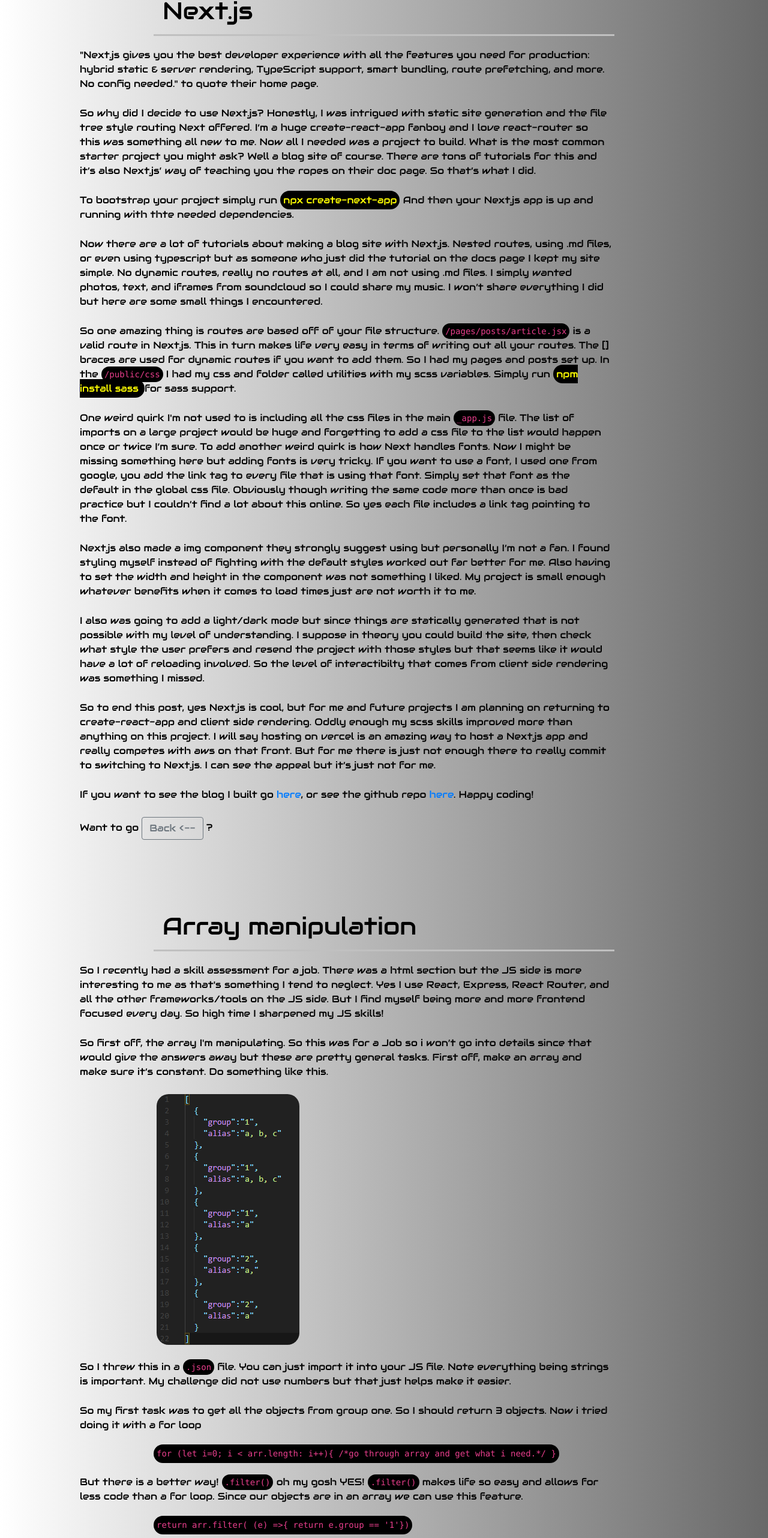
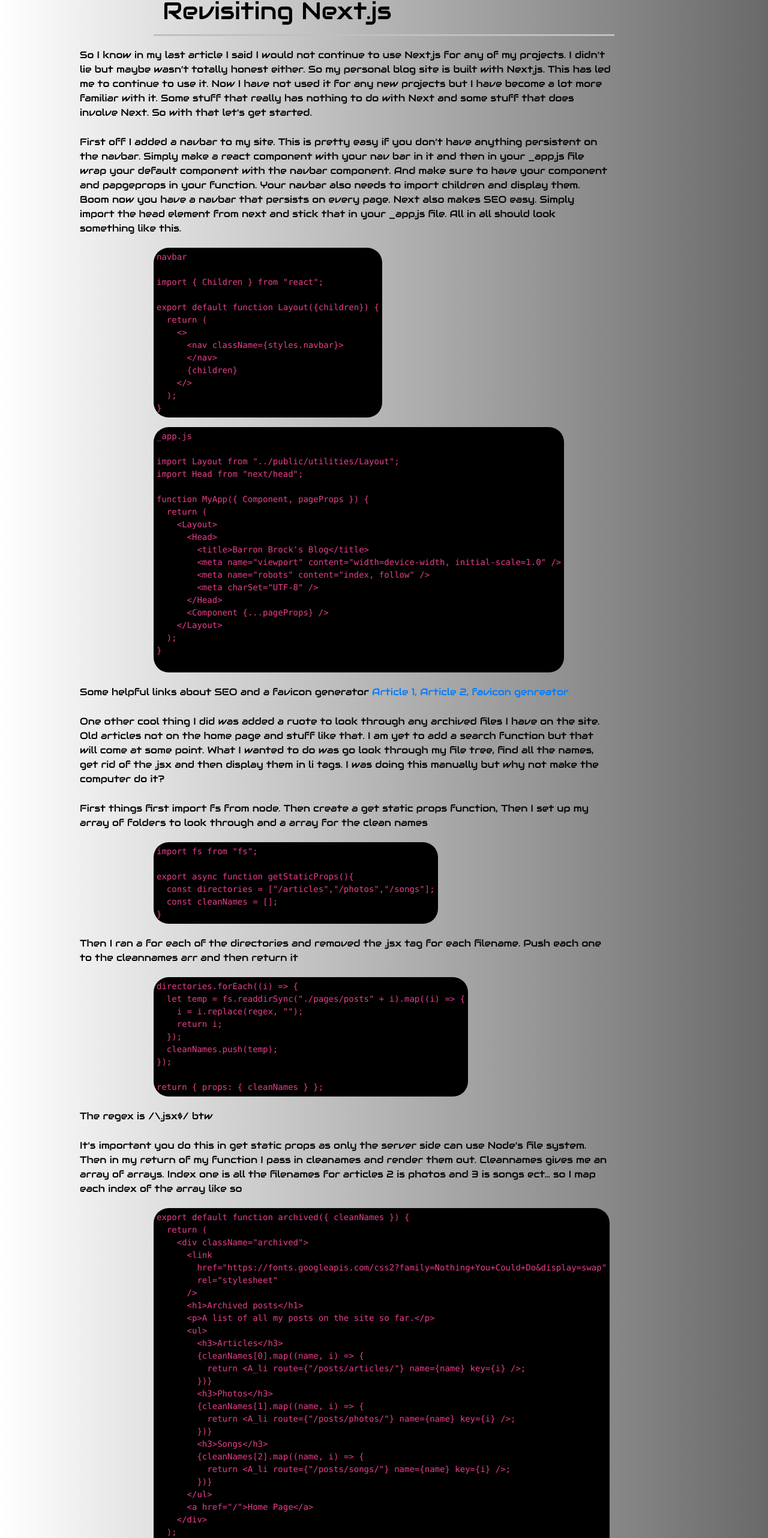
Before and after one commit to bmansk8/portfolio, a React (Create React App) app: page /blog in a window 1280 px wide. Shown: the part 212-2776 px from the top of the page at 60% size. Built offline with nearby package versions, Linux system fonts and the light colour scheme.

Commit message:
added article
added a next js article

```diff
--- a/src/Components/Blog.jsx
+++ b/src/Components/Blog.jsx
@@ -11,6 +11,234 @@
       {/*
     <pre><code></code></pre> are the way to go for sure.
     */}
+
+      <div id='article 5'>
+        <h1>Revisiting Next.js</h1>
+        <p>
+          So I know in my last article I said I would not continue to use
+          Next.js for any of my projects. I didn’t lie but maybe wasn’t totally
+          honest either. So my personal blog site is built with Next.js. This
+          has led me to continue to use it. Now I have not used it for any new
+          projects but I have become a lot more familiar with it. Some stuff
+          that really has nothing to do with Next and some stuff that does
+          involve Next. So with that let&apos;s get started.
+        </p>
+
+        <p>
+          First off I added a navbar to my site. This is pretty easy if you
+          don’t have anything persistent on the navbar. Simply make a react
+          component with your nav bar in it and then in your _app.js file wrap
+          your default component with the navbar component. And make sure to
+          have your component and papgeprops in your function. Your navbar also
+          needs to import children and display them. Boom now you have a navbar
+          that persists on every page. Next also makes SEO easy. Simply import
+          the head element from next and stick that in your _app.js file. All in
+          all should look something like this.
+        </p>
+
+        <pre className='code'>
+          <code>
+            {`navbar
+
+import { Children } from "react";
+
+export default function Layout({children}) {
+  return (
+    <>
+      <nav className={styles.navbar}>
+      </nav>
+      {children}
+    </>
+  );
+}
+`}
+          </code>
+        </pre>
+
+        <pre className='code'>
+          <code>
+            {`_app.js
+
+import Layout from "../public/utilities/Layout";
+import Head from "next/head";
+
+function MyApp({ Component, pageProps }) {
+  return (
+    <Layout>
+      <Head>
+        <title>Barron Brock's Blog</title>
+        <meta name="viewport" content="width=device-width, initial-scale=1.0" />
+        <meta name="robots" content="index, follow" />
+        <meta charSet="UTF-8" />
+      </Head>
+      <Component {...pageProps} />
+    </Layout>
+  );
+}
+        `}
+          </code>
+        </pre>
+
+        <p>
+          Some helpful links about SEO and a favicon generator{" "}
+          <a
+            rel='noopener noreferrer'
+            target='_blank'
+            href='https://blog.logrocket.com/how-next-js-can-help-improve-seo/'
+          >
+            Article 1,{" "}
+          </a>
+          <a
+            rel='noopener noreferrer'
+            target='_blank'
+            href='https://ahrefs.com/blog/seo-meta-tags/'
+          >
+            {" "}
+            Article 2,{" "}
+          </a>
+          <a
+            rel='noopener noreferrer'
+            target='_blank'
+            href='https://favicon.io/'
+          >
+            {" "}
+            favicon genreator
+          </a>
+        </p>
+
+        <p>
+          One other cool thing I did was added a ruote to look through any
+          archived files I have on the site. Old articles not on the home page
+          and stuff like that. I am yet to add a search function but that will
+          come at some point. What I wanted to do was go look through my file
+          tree, find all the names, get rid of the .jsx and then display them in
+          li tags. I was doing this manually but why not make the computer do
+          it?
+        </p>
+        <p>
+          First things first import fs from node. Then create a get static props
+          function, Then I set up my array of folders to look through and a
+          array for the clean names
+        </p>
+
+        <pre className='code'>
+          <code>
+            {`import fs from "fs";
+
+export async function getStaticProps(){
+  const directories = ["/articles","/photos","/songs"];
+  const cleanNames = [];
+}
+`}
+          </code>
+        </pre>
+
+        <p>
+          Then I ran a for each of the directories and removed the .jsx tag for
+          each filename. Push each one to the cleannames arr and then return it
+        </p>
+
+        <pre className='code'>
+          <code>
+            {`directories.forEach((i) => {
+  let temp = fs.readdirSync("./pages/posts" + i).map((i) => {
+    i = i.replace(regex, "");
+    return i;
+  });
+  cleanNames.push(temp);
+});
+
+return { props: { cleanNames } };
+`}
+          </code>
+        </pre>
+
+        <p>The regex is /\.jsx$/ btw</p>
+
+        <p>
+          It&apos;s important you do this in get static props as only the server
+          side can use Node’s file system. Then in my return of my function I
+          pass in cleanames and render them out. Cleannames gives me an array of
+          arrays. Index one is all the filenames for articles 2 is photos and 3
+          is songs ect… so I map each index of the array like so
+        </p>
+
+        <pre className='code'>
+          <code>
+{`export default function archived({ cleanNames }) {
+  return (
+    <div className="archived">
+      <link
+        href="https://fonts.googleapis.com/css2?family=Nothing+You+Could+Do&display=swap"
+        rel="stylesheet"
+      />
+      <h1>Archived posts</h1>
+      <p>A list of all my posts on the site so far.</p>
+      <ul>
+        <h3>Articles</h3>
+        {cleanNames[0].map((name, i) => {
+          return <A_li route={"/posts/articles/"} name={name} key={i} />;
+        })}
+        <h3>Photos</h3>
+        {cleanNames[1].map((name, i) => {
+          return <A_li route={"/posts/photos/"} name={name} key={i} />;
+        })}
+        <h3>Songs</h3>
+        {cleanNames[2].map((name, i) => {
+          return <A_li route={"/posts/songs/"} name={name} key={i} />;
+        })}
+      </ul>
+      <a href="/">Home Page</a>
+    </div>
+  );
+}
+`}
+          </code>
+        </pre>
+
+        <p>
+          A_li is just a custom component I made for the li tags. It look like
+          this
+        </p>
+
+        <pre className='code'>
+          <code>
+            {`export default function A_li(props) {
+  return (
+    <li>
+      <a href={props.route + props.name}>{props.name} </a>
+    </li>
+  );
+}
+`}
+          </code>
+        </pre>
+
+        <p>
+          So all in all my archive file looks like{" "}
+          <a
+            rel='noopener noreferrer'
+            target='_blank'
+            href='https://github.com/bmansk8/barron-blog/blob/main/pages/archives.jsx'
+          >
+            this
+          </a>
+          .
+        </p>
+        <p>
+          So while I still think I prefer client side rendering Next.js has
+          really grown on me and I will keep using it for my personal blog site.
+          If you want to see my blog site simply go to{" "}
+          <a
+            rel='noopener noreferrer'
+            target='_blank'
+            href='https://barron-blog.vercel.app'
+          >
+            barron-blog.vercel.app
+          </a>
+          !
+        </p>
+      </div>
 
       <div id='article 4'>
         <h1>Next.js</h1>
--- a/src/css/Blog.scss
+++ b/src/css/Blog.scss
@@ -97,6 +97,7 @@
     }
     .code {
       @include secondary-margin-l;
+      margin-right: 15px;
       width: auto;
     }
   }
```
